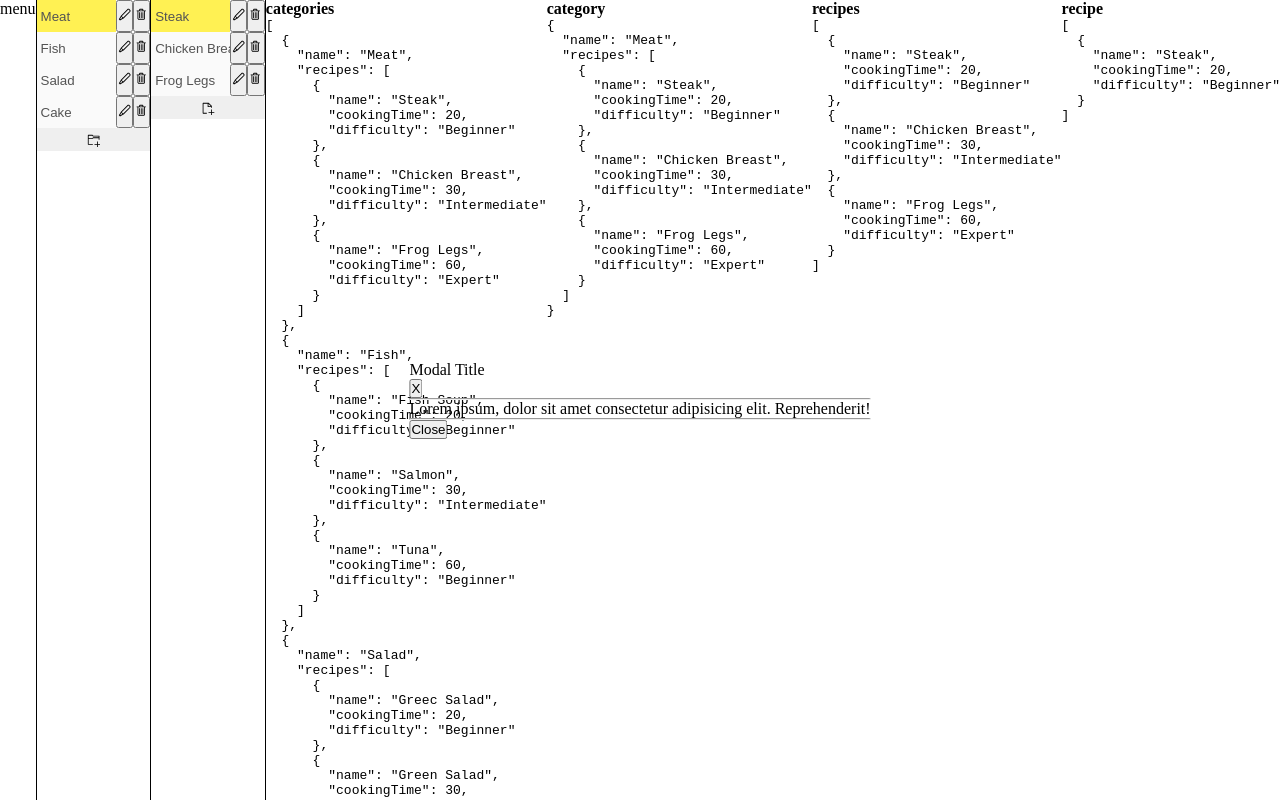
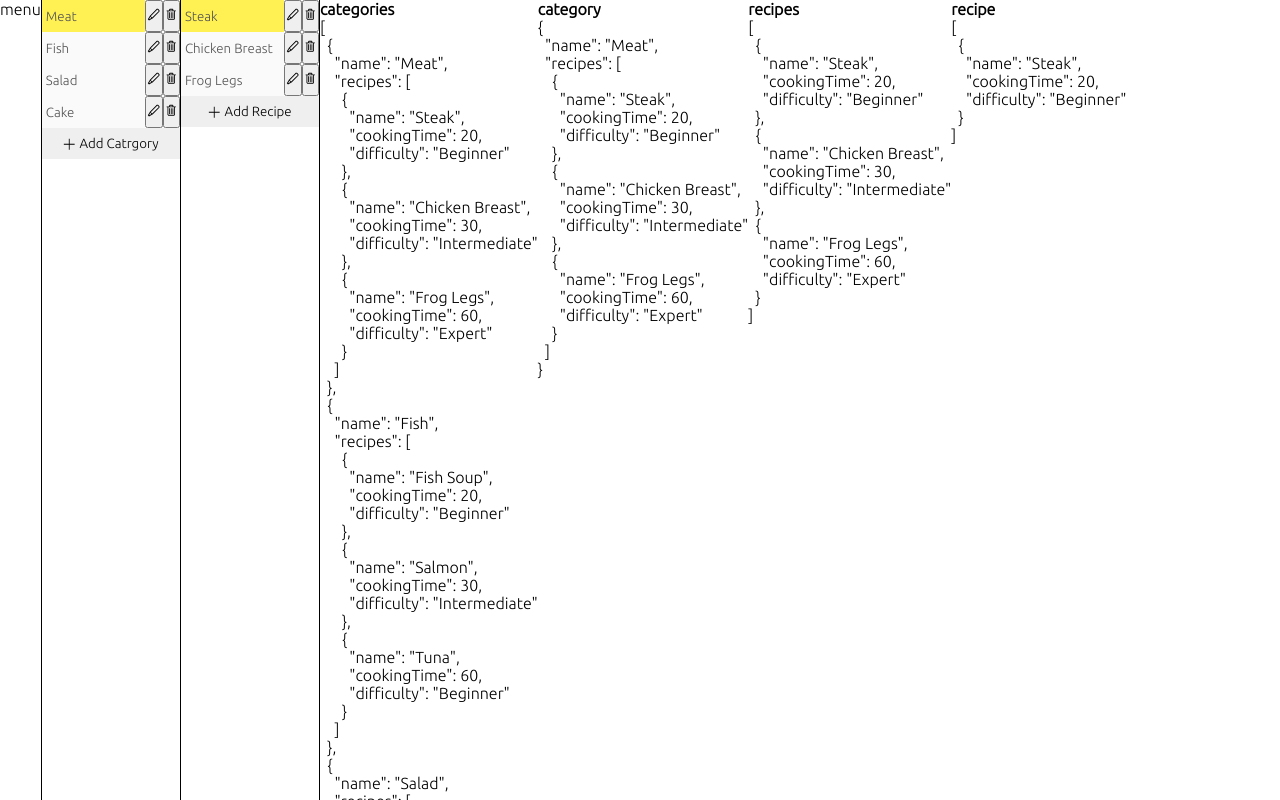
Before and after one commit to Vojka93/cooker-app, a React (Create React App) app in the folder frontend/: page / in a window 1280 px wide. Shown: the top 800 px of the page. Built offline with nearby package versions, Linux system fonts and the light colour scheme.

Commit message:
create category and create recipe logic added with the modal popup

```diff
--- a/frontend/public/index.html
+++ b/frontend/public/index.html
@@ -3,7 +3,12 @@
   <head>
     <meta charset="utf-8" />
     <meta name="viewport" content="width=device-width, initial-scale=1" />
-
+    <link rel="preconnect" href="https://fonts.googleapis.com" />
+    <link rel="preconnect" href="https://fonts.gstatic.com" crossorigin />
+    <link
+      href="https://fonts.googleapis.com/css2?family=Ubuntu:wght@300&display=swap"
+      rel="stylesheet"
+    />
     <title>Cooker App</title>
   </head>
   <body>
--- a/frontend/src/App.js
+++ b/frontend/src/App.js
@@ -1,9 +1,8 @@
-import CreateSection from './components/create_section/CreateSection'
 import Modal from './components/modal/Modal'
 import Section from './components/section/Section'
 import { data } from './data/data'
 import { useEffect, useState } from 'react'
-import { VscNewFolder, VscNewFile } from 'react-icons/vsc'
+import { VscAdd } from 'react-icons/vsc'
 
 const createHistoryArray = (arr) => {
   let history = []
@@ -24,6 +23,14 @@ function App() {
   const [category, setCategory] = useState({})
   const [recipes, setRecipes] = useState(categories[0]?.recipes)
   const [recipe, setRecipe] = useState({})
+
+  // modal
+  const [modal, setModal] = useState({
+    isOpen: false,
+    name: '',
+    title: '',
+    input: '',
+  })
 
   // category name before edit
   const [previousCategoryName, setPreviousCategoryName] = useState('')
@@ -166,7 +173,20 @@ function App() {
               />
             ))}
 
-            <CreateSection icon={<VscNewFolder />} />
+            <div className='add-section'>
+              <button
+                onClick={() =>
+                  setModal({
+                    ...modal,
+                    isOpen: true,
+                    name: 'add-category',
+                    title: 'Add Category',
+                  })
+                }
+              >
+                <VscAdd /> Add Catrgory
+              </button>
+            </div>
           </div>
           <div className='left-item recipes'>
             {recipes?.map((recipe) => (
@@ -181,7 +201,20 @@ function App() {
               />
             ))}
 
-            <CreateSection icon={<VscNewFile />} />
+            <div className='add-section'>
+              <button
+                onClick={() =>
+                  setModal({
+                    ...modal,
+                    isOpen: true,
+                    name: 'add-recipe',
+                    title: 'Add Recipe',
+                  })
+                }
+              >
+                <VscAdd /> Add Recipe
+              </button>
+            </div>
           </div>
         </div>
         <div className='right' style={{ display: 'flex' }}>
@@ -202,7 +235,23 @@ function App() {
             <pre>{JSON.stringify(recipe, null, 2)}</pre>
           </div>
         </div>
-        <Modal />
+        {modal.isOpen && (
+          <Modal
+            modal={modal}
+            setModal={setModal}
+            categories={categories}
+            setCategories={setCategories}
+            selectedCategory={selectedCategory}
+            recipes={recipes}
+            setRecipes={setRecipes}
+            setSelectedCategory={setSelectedCategory}
+            setSelectedRecipe={setSelectedRecipe}
+            historyArray={historyArray}
+            setHistoryArray={setHistoryArray}
+            category={category}
+            setCategory={setCategory}
+          />
+        )}
       </div>
     </div>
   )
--- a/frontend/src/components/create_section/CreateSection.js
+++ /dev/null
@@ -1,11 +0,0 @@
-import './createSection.scss'
-
-export default function CreateSection({ icon }) {
-  return (
-    <div className='create-section'>
-      <button onClick={() => console.log("HELLO")}>
-        {icon}
-      </button>
-    </div>
-  )
-}
--- a/frontend/src/components/create_section/createSection.scss
+++ /dev/null
@@ -1,12 +0,0 @@
-.create-section {
-  button {
-    padding: 4px;
-    width: 100%;
-    border: none;
-
-    svg {
-      display: inline-block;
-      vertical-align: middle;
-    }
-  }
-}
--- a/frontend/src/components/modal/Modal.js
+++ b/frontend/src/components/modal/Modal.js
@@ -1,24 +1,120 @@
+import { useEffect, useRef } from 'react'
 import './modal.scss'
+import { VscChromeClose } from 'react-icons/vsc'
 
-export default function Modal() {
+const capitalizeFirstLetter = (word) => {
+  return word.charAt(0).toUpperCase() + word.slice(1)
+}
+
+export default function Modal({
+  modal,
+  setModal,
+  categories,
+  setCategories,
+  selectedCategory,
+  setRecipes,
+  setSelectedCategory,
+  setSelectedRecipe,
+  historyArray,
+  setHistoryArray,
+  category,
+  setCategory,
+}) {
+  const inputRef = useRef(null)
+
+  useEffect(() => {
+    setModal({ ...modal, input: '' })
+    console.log(inputRef.current)
+    inputRef.current.focus()
+  }, [])
+
+  const handleAdd = () => {
+    if (modal.input.length === 0) {
+      alert("Input field can't be empty")
+      inputRef.current.focus()
+      return
+    }
+
+    if (inputRef.current.name === 'add-category') {
+      const capitalizedInput = capitalizeFirstLetter(modal.input)
+
+      setCategories([...categories, { name: capitalizedInput, recipes: [] }])
+      setSelectedCategory(capitalizedInput)
+      setHistoryArray([
+        ...historyArray,
+        { categoryName: capitalizedInput, recipeName: '' },
+      ])
+      setModal({ ...modal, isOpen: false })
+    }
+
+    if (inputRef.current.name === 'add-recipe') {
+      const capitalizedInput = capitalizeFirstLetter(modal.input)
+
+      const newCategoriesState = categories.map((obj) => {
+        if (obj.name === selectedCategory) {
+          return {
+            ...obj,
+            recipes: [
+              ...obj.recipes,
+              {
+                name: capitalizedInput,
+                cookingTime: null,
+                difficulty: '',
+              },
+            ],
+          }
+        }
+        return obj
+      })
+
+      const newRecipesState = newCategoriesState.filter(
+        (obj) => obj.name === selectedCategory
+      )[0].recipes
+
+      const newHistoryArray = historyArray.map((obj) => {
+        if (obj.categoryName === selectedCategory) {
+          return { ...obj, recipeName: capitalizedInput }
+        }
+
+        return obj
+      })
+
+      setCategories(newCategoriesState)
+      setCategory({ ...category, recipes: [...category.recipes, newRecipesState[0]] })
+      setRecipes(newRecipesState)
+      setSelectedRecipe(capitalizedInput)
+      setHistoryArray(newHistoryArray)
+      setModal({ ...modal, isOpen: false })
+    }
+  }
+
   return (
     <div className='modal-wrapper'>
       <div className='modal'>
         <div className='modal-header'>
-          <div className='modal-title'>Modal Title</div>
-          <button>X</button>
+          <div className='modal-title'>
+            <h5>{modal.title}</h5>
+          </div>
+          <button onClick={() => setModal({ ...modal, isOpen: false })}>
+            <VscChromeClose />
+          </button>
         </div>
-        <hr />
+
         <div className='modal-body'>
-          <div className='modal-text'>
-            Lorem ipsum, dolor sit amet consectetur adipisicing elit.
-            Reprehenderit!
-          </div>
+          <input
+            name={modal.name}
+            type='text'
+            ref={inputRef}
+            value={modal.input}
+            onChange={(e) => setModal({ ...modal, input: e.target.value })}
+          />
         </div>
-        <hr />
 
         <div className='modal-footer'>
-          <button>Close</button>
+          <button onClick={() => setModal({ ...modal, isOpen: false })}>
+            Close
+          </button>
+          <button onClick={handleAdd}>Add</button>
         </div>
       </div>
     </div>
--- a/frontend/src/components/modal/modal.scss
+++ b/frontend/src/components/modal/modal.scss
@@ -1,8 +1,46 @@
+@import './../../style/mixins.scss';
+
 .modal-wrapper {
+  position: absolute;
+  width: 100%;
+  height: 100vh;
+  background-color: rgba(0, 0, 0, 0.772);
+
   .modal {
     position: absolute;
     top: 50%;
     left: 50%;
     transform: translate(-50%, -50%);
+    background-color: #fff;
+    border-radius: 8px;
+
+    .modal-header {
+      display: flex;
+      justify-content: space-between;
+      padding: 1rem;
+
+      button {
+        @include unbuttonize;
+      }
+    }
+
+    .modal-body {
+      input {
+        height: 2rem;
+        padding: 1rem;
+        margin: 0 1rem;
+      }
+    }
+
+    .modal-footer {
+      display: flex;
+      justify-content: flex-end;
+      gap: 0.5rem;
+      padding: 1rem;
+
+      button {
+        padding: 4px;
+      }
+    }
   }
 }
--- a/frontend/src/index.scss
+++ b/frontend/src/index.scss
@@ -2,6 +2,7 @@
   margin: 0;
   padding: 0;
   box-sizing: border-box;
+  font-family: 'Ubuntu', sans-serif;
 }
 
 .wrapper {
@@ -19,3 +20,16 @@
     border-right: 1px solid rgb(0, 0, 0);
   }
 }
+
+.add-section {
+  button {
+    padding: 8px;
+    width: 100%;
+    border: none;
+
+    svg {
+      display: inline-block;
+      vertical-align: middle;
+    }
+  }
+}
--- /dev/null
+++ b/frontend/src/style/mixins.scss
@@ -0,0 +1,11 @@
+@mixin unbuttonize {
+  // removes default css for button
+  background-color: transparent;
+  border: none;
+  margin: 0;
+  padding: 0;
+  text-align: inherit;
+  font: inherit;
+  border-radius: 0;
+  appearance: none;
+}
```
